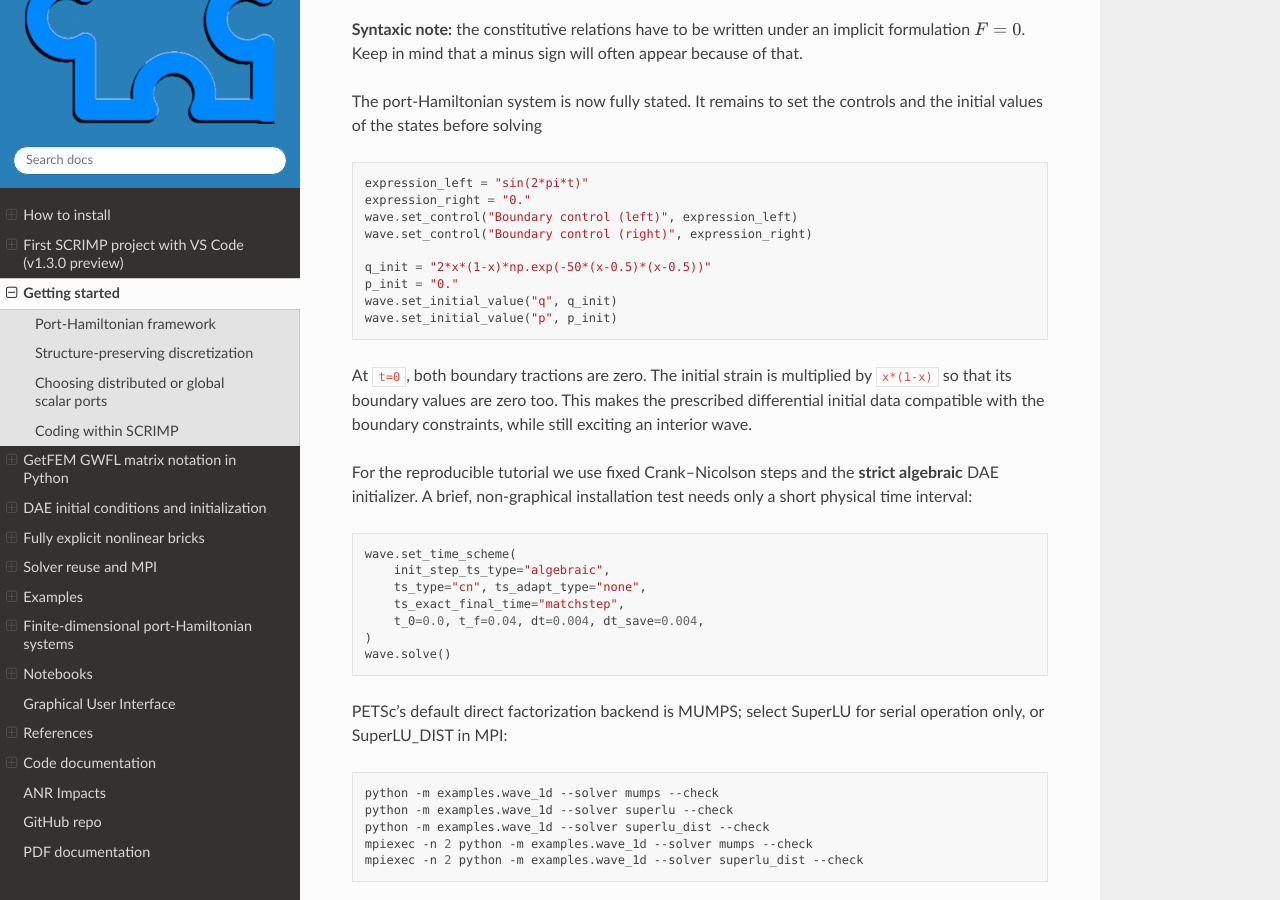
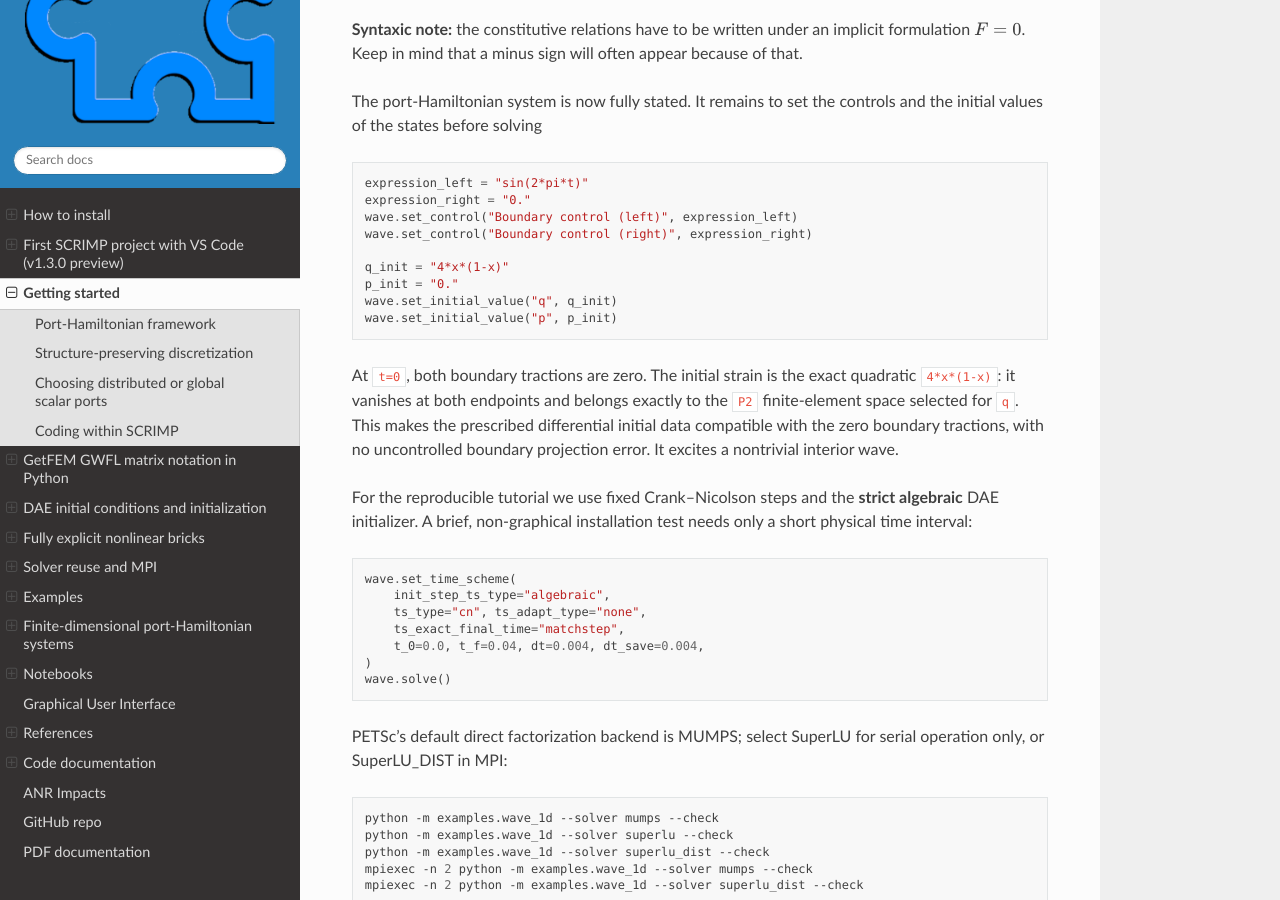
Before and after one commit to g-haine/scrimp, a Sphinx documentation site: the page built from docs/source/started.rst, in a window 1280 px wide and 900 px high, scrolled down 8852 px. Built offline with Sphinx 7.4.7 and the Read the Docs theme 3.1.0, drawn with Linux system fonts in a browser that asks for light colours.

Commit message:
docs: use exactly P2 initial strain in introductory vibrating-string model

```diff
--- a/docs/source/started.rst
+++ b/docs/source/started.rst
@@ -624,17 +624,19 @@ controls and the initial values of the states before solving
     wave.set_control("Boundary control (left)", expression_left)
     wave.set_control("Boundary control (right)", expression_right)
 
-    q_init = "2*x*(1-x)*np.exp(-50*(x-0.5)*(x-0.5))"
+    q_init = "4*x*(1-x)"
     p_init = "0."
     wave.set_initial_value("q", q_init)
     wave.set_initial_value("p", p_init)
 
 
 At ``t=0``, both boundary tractions are zero. The initial
-strain is multiplied by ``x*(1-x)`` so that its boundary values
-are zero too. This makes the prescribed differential initial
-data compatible with the boundary constraints, while still
-exciting an interior wave.
+strain is the exact quadratic ``4*x*(1-x)``: it vanishes at
+both endpoints and belongs exactly to the ``P2`` finite-element
+space selected for ``q``. This makes the prescribed differential
+initial data compatible with the zero boundary tractions, with no
+uncontrolled boundary projection error. It excites a nontrivial
+interior wave.
 
 For the reproducible tutorial we use fixed Crank--Nicolson steps
 and the **strict algebraic** DAE initializer. A brief, non-graphical
```
